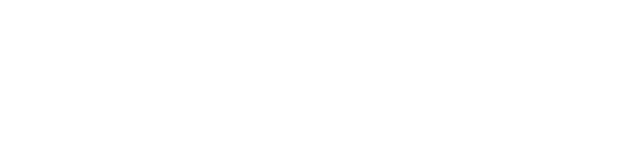
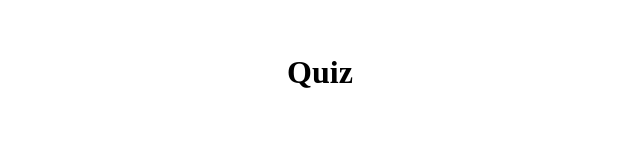
Before and after one commit to Ardhiityo/quiz-vue3, a Vue app: page /quizes/1 in a window 1280 px wide. Before the commit this address had no page. Shown: the top 163 px of the page, without its empty margins (320-960 px from the left). Built offline with nearby package versions, Linux system fonts and the light colour scheme.

Commit message:
Mengarahkan Ke Halaman Daftar Pertanyaan

```diff
--- a/src/components/card.vue
+++ b/src/components/card.vue
@@ -1,29 +1,24 @@
 <script setup>
 const { quizes } = defineProps(["quizes"]);
+import { useRouter } from "vue-router";
+
+const router = useRouter();
+function goToQuiz() {
+  router.push({ name: "quiz", params: { id: quizes.id } });
+}
 </script>
 
 <template>
-  <div class="content-card">
-    <div class="card" v-for="item in quizes" :key="item.id">
-      <img :src="item.img" :alt="item.title" />
-      <div class="card-footer">
-        <h1>{{ item.title }}</h1>
-        <p>{{ item.questions.length }} Questions</p>
-      </div>
+  <div class="card" @click="goToQuiz">
+    <img :src="quizes.img" :alt="quizes.title" />
+    <div class="card-footer">
+      <h1>{{ quizes.title }}</h1>
+      <p>{{ quizes.questions.length}} Questions</p>
     </div>
   </div>
 </template>
 
 <style scoped>
-.content-card {
-  display: flex;
-  justify-content: start;
-  flex-wrap: wrap;
-  gap: 15px;
-  margin: 40px 0;
-  width: 100%;
-}
-
 .card {
   border: 1px solid rgba(0, 0, 0, 0.197);
   border-radius: 8px;
--- a/src/router/index.js
+++ b/src/router/index.js
@@ -7,10 +7,16 @@
     history: createWebHistory(
         import.meta.env.BASE_URL),
     routes: [{
-        path: '/',
-        name: 'quizes',
-        component: () => import('../views/Quizes.vue')
-    }, ]
+            path: '/',
+            name: 'quizes',
+            component: () => import('../views/Quizes.vue')
+        },
+        {
+            path: '/quizes/:id',
+            name: 'quiz',
+            component: () => import('../views/Quiz.vue')
+        },
+    ]
 })
 
 export default router;
--- /dev/null
+++ b/src/views/Quiz.vue
@@ -0,0 +1,5 @@
+<template>
+  <div>
+    <h1>Quiz</h1>
+  </div>
+</template>
--- a/src/views/Quizes.vue
+++ b/src/views/Quizes.vue
@@ -24,8 +24,9 @@
         placeholder="search..."
       />
     </header>
-
-    <card :quizes="quizes"></card>
+    <div class="content-card">
+      <card v-for="quiz in quizes" :key="quiz.id" :quizes="quiz"></card>
+    </div>
   </div>
 </template>
 
@@ -44,4 +45,13 @@
   border: none;
   border-radius: 5px;
 }
+
+.content-card {
+  display: flex;
+  justify-content: start;
+  flex-wrap: wrap;
+  gap: 15px;
+  margin: 40px 0;
+  width: 100%;
+}
 </style>
```
